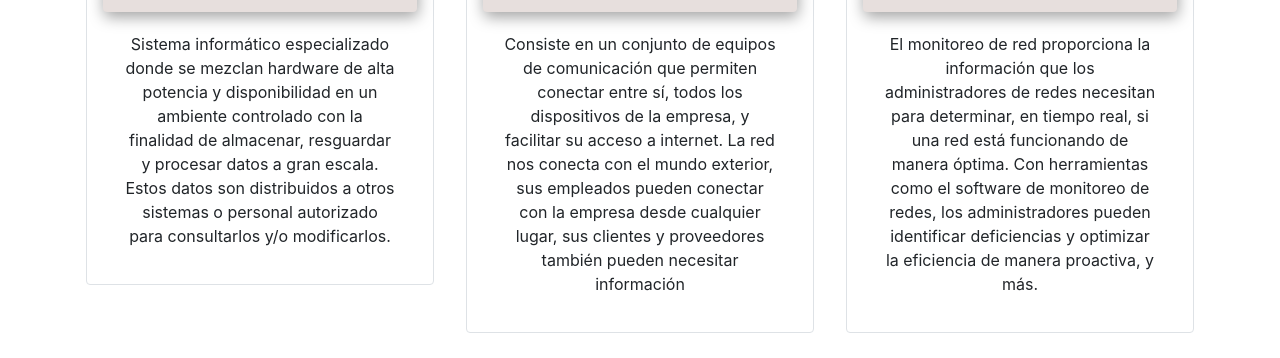
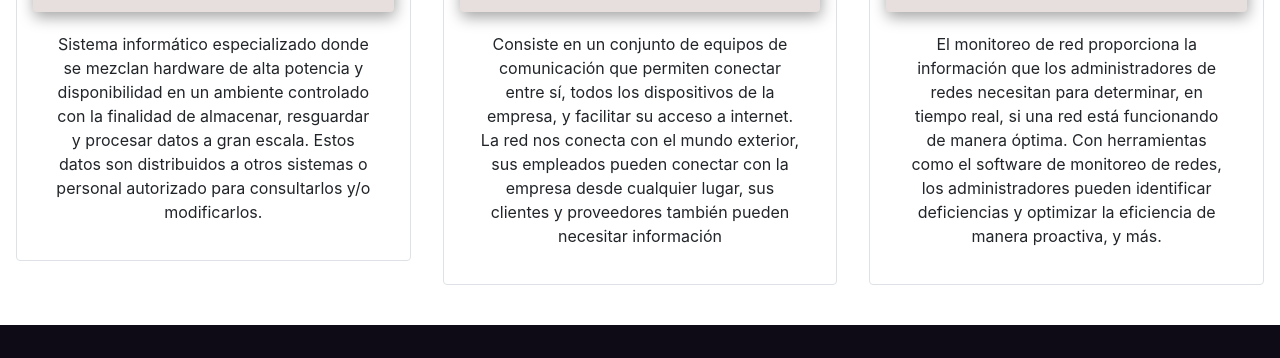
Before and after one commit to emilyt17/ServiciosVirtuales, a website: page views/servicios.html in a window 1280 px wide. Shown: the part 221-579 px from the top of the page. Drawn offline with nearby package versions, Linux system fonts and the light colour scheme.

Commit message:
Update servicios.html

```diff
--- a/views/servicios.html
+++ b/views/servicios.html
@@ -64,7 +64,7 @@
         </nav>
     </header>
     <section>
-      <div class="container principal">
+      <div class="container-fluid principal">
         <div class="row">
           <div class="col-lg-12 text-center">
             <div class="row">
```
